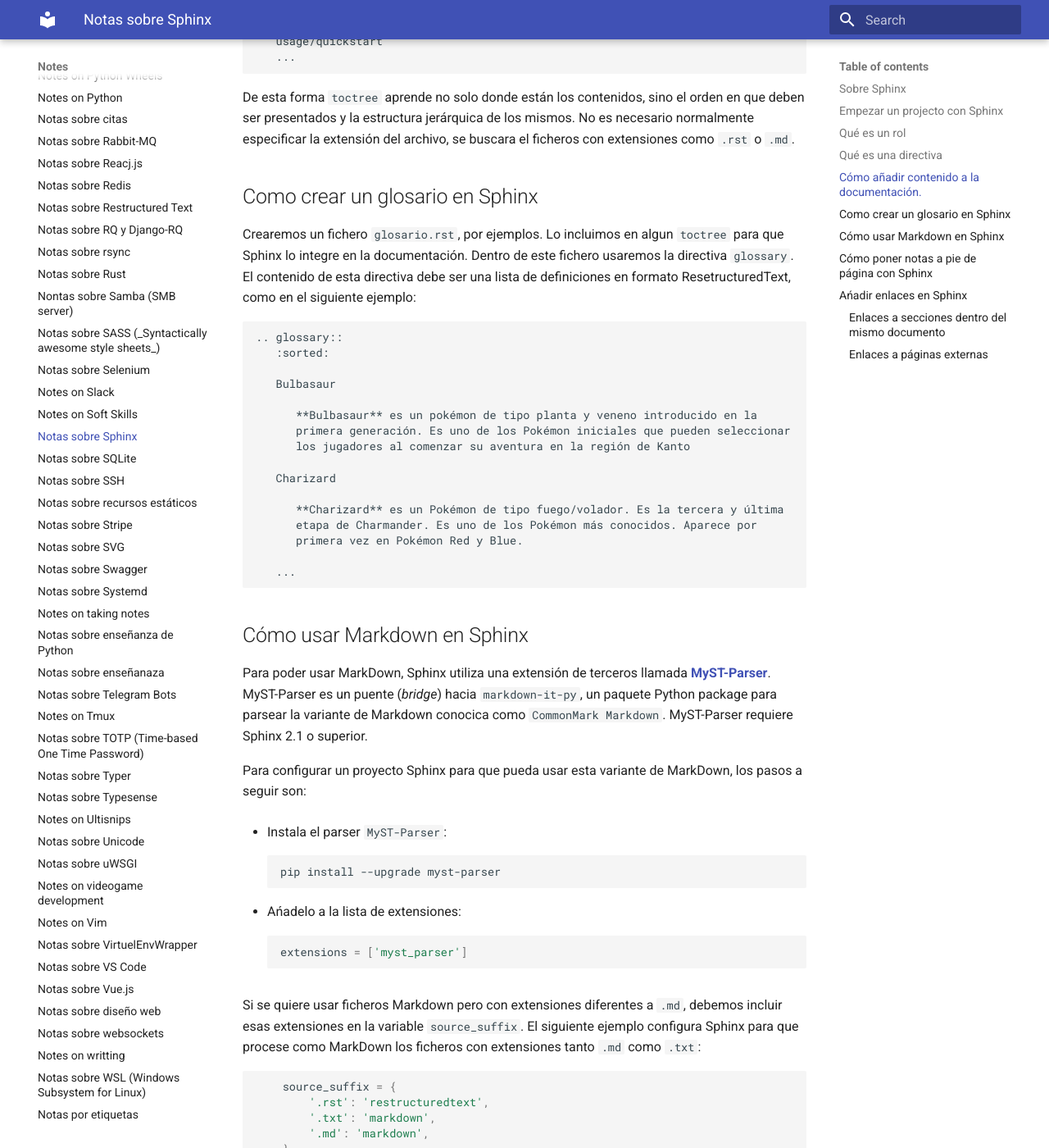
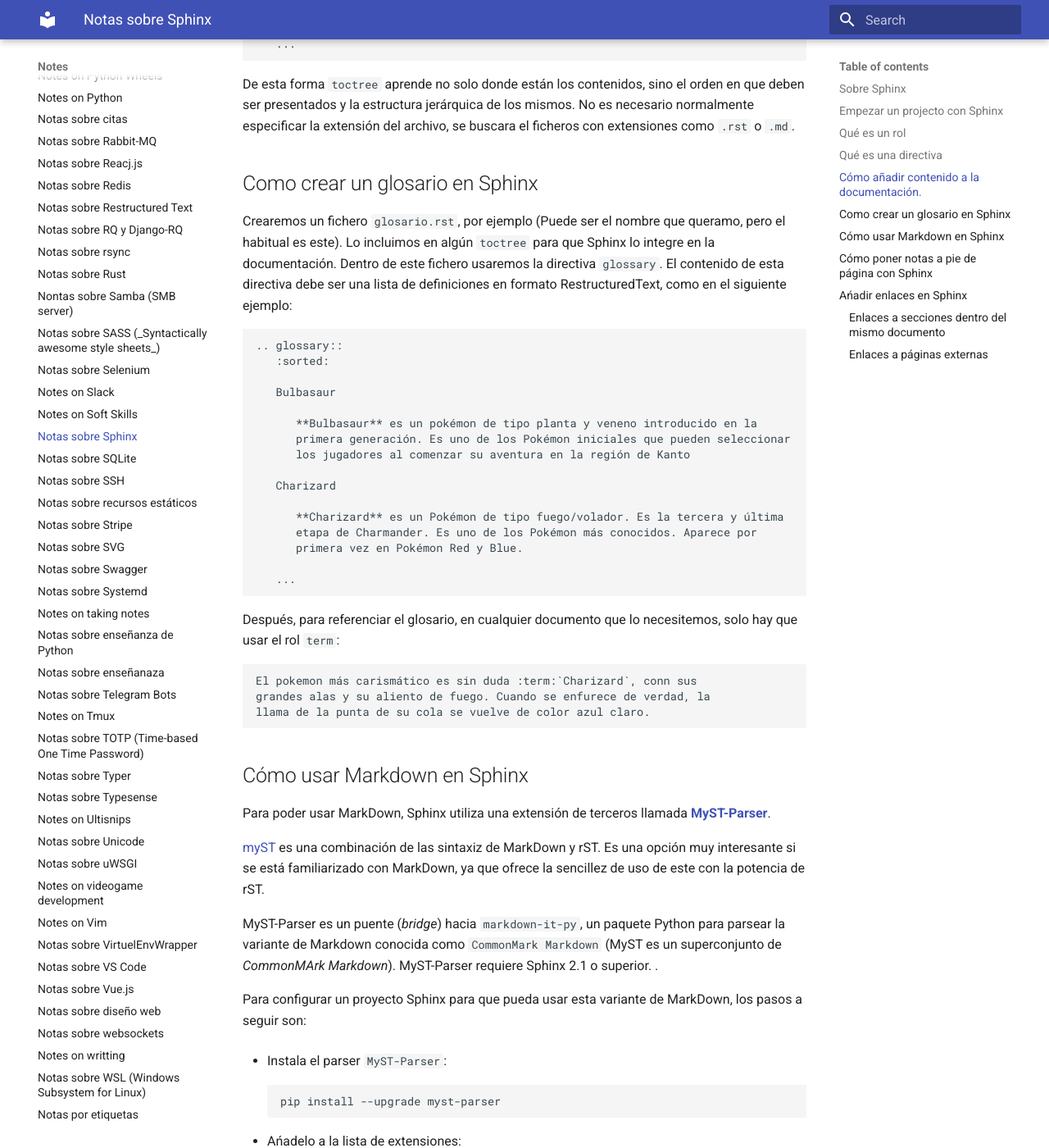
Before and after one commit to euribates/notes, an MkDocs documentation site: the page built from docs/notes-on-sphinx.md, in a window 1280 px wide and 1400 px high, scrolled down 5354 px. Shown: the whole window at 82% size. Built offline with MkDocs 1.6.1 and Material for MkDocs 9.7.7, drawn with Linux system fonts in a browser that asks for light colours; some of the changed text lies outside the part shown.

Commit message:
Mejoras en doc. Sphibx

````diff
--- a/docs/notes-on-sphinx.md
+++ b/docs/notes-on-sphinx.md
@@ -275,11 +277,12 @@
 
 ## Como crear un glosario en Sphinx
 
-Crearemos un fichero `glosario.rst`, por ejemplos. Lo incluimos en algun
-`toctree` para que Sphinx lo integre en la documentación. Dentro de este fichero
-usaremos la directiva `glossary`. El contenido de esta directiva debe ser una
-lista de definiciones en formato ResetructuredText, como en el siguiente
-ejemplo:
+Crearemos un fichero `glosario.rst`, por ejemplo (Puede ser el nombre
+que queramo, pero el habitual es este). Lo incluimos en algún `toctree`
+para que Sphinx lo integre en la documentación. Dentro de este fichero
+usaremos la directiva `glossary`. El contenido de esta directiva debe
+ser una lista de definiciones en formato RestructuredText, como en el
+siguiente ejemplo:
 
 ```
 .. glossary::
@@ -300,15 +303,31 @@
    ...
 ```
 
+Después, para referenciar el glosario, en cualquier documento
+que lo necesitemos, solo hay que usar el rol `term`:
+
+```
+El pokemon más carismático es sin duda :term:`Charizard`, conn sus
+grandes alas y su aliento de fuego. Cuando se enfurece de verdad, la
+llama de la punta de su cola se vuelve de color azul claro.
+```
 
 
 ## Cómo usar Markdown en Sphinx
 
-Para poder usar MarkDown, Sphinx utiliza una extensión de terceros llamada
-[**MyST-Parser**](https://myst-parser.readthedocs.io/en/latest/). MyST-Parser es
-un puente (_bridge_) hacia `markdown-it-py`, un paquete Python package para
-parsear la variante de Markdown conocica como `CommonMark Markdown`. MyST-Parser
-requiere Sphinx 2.1 o superior.
+Para poder usar MarkDown, Sphinx utiliza una extensión de terceros
+llamada
+[**MyST-Parser**](https://myst-parser.readthedocs.io/en/latest/).
+
+[myST](https://myst-parser.readthedocs.io/en/latest/intro.html) es una
+combinación de las sintaxiz de MarkDown y rST. Es una opción muy
+interesante si se está familiarizado con MarkDown, ya que ofrece la
+sencillez de uso de este con la potencia de rST.
+
+MyST-Parser es un puente (_bridge_) hacia `markdown-it-py`, un paquete
+Python para parsear la variante de Markdown conocida como `CommonMark
+Markdown` (MyST es un superconjunto de _CommonMArk Markdown_).
+MyST-Parser requiere Sphinx 2.1 o superior.  .
 
 Para configurar un proyecto Sphinx para que pueda usar esta variante de
 MarkDown, los pasos a seguir son:
````
Also changed, not shown: other parts of docs/notes-on-sphinx.md (+12 -10 lines).
